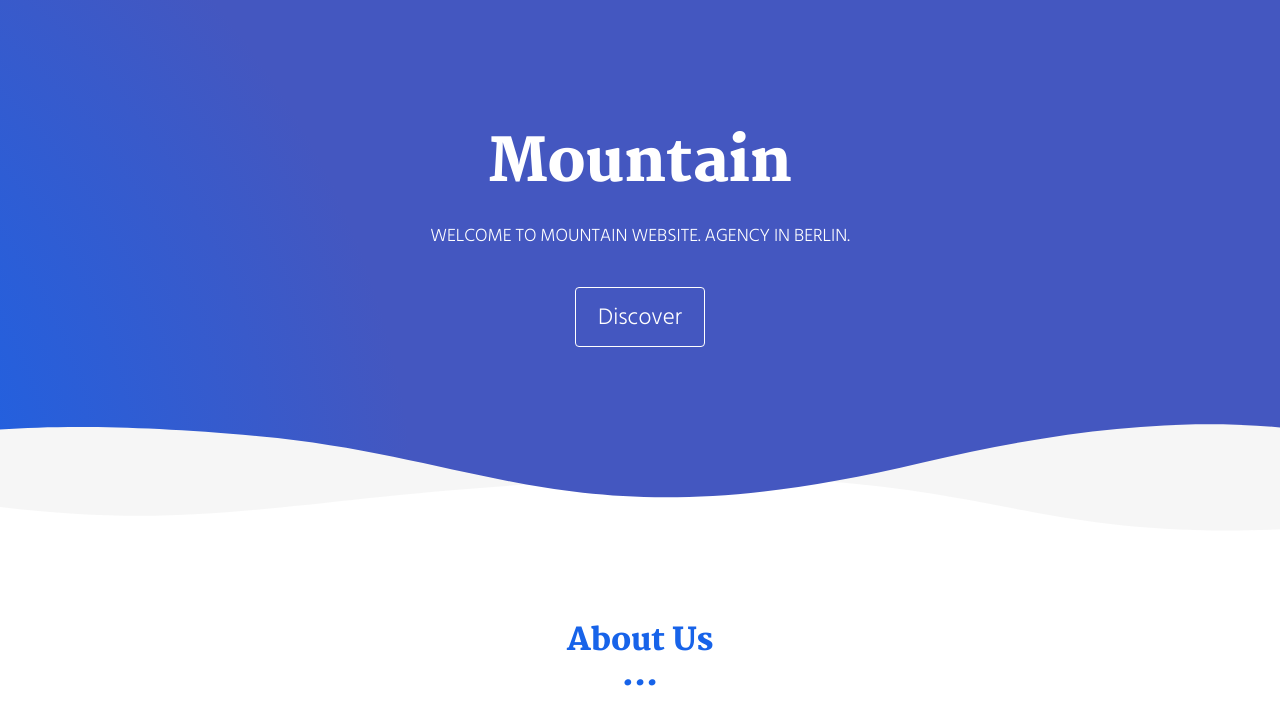
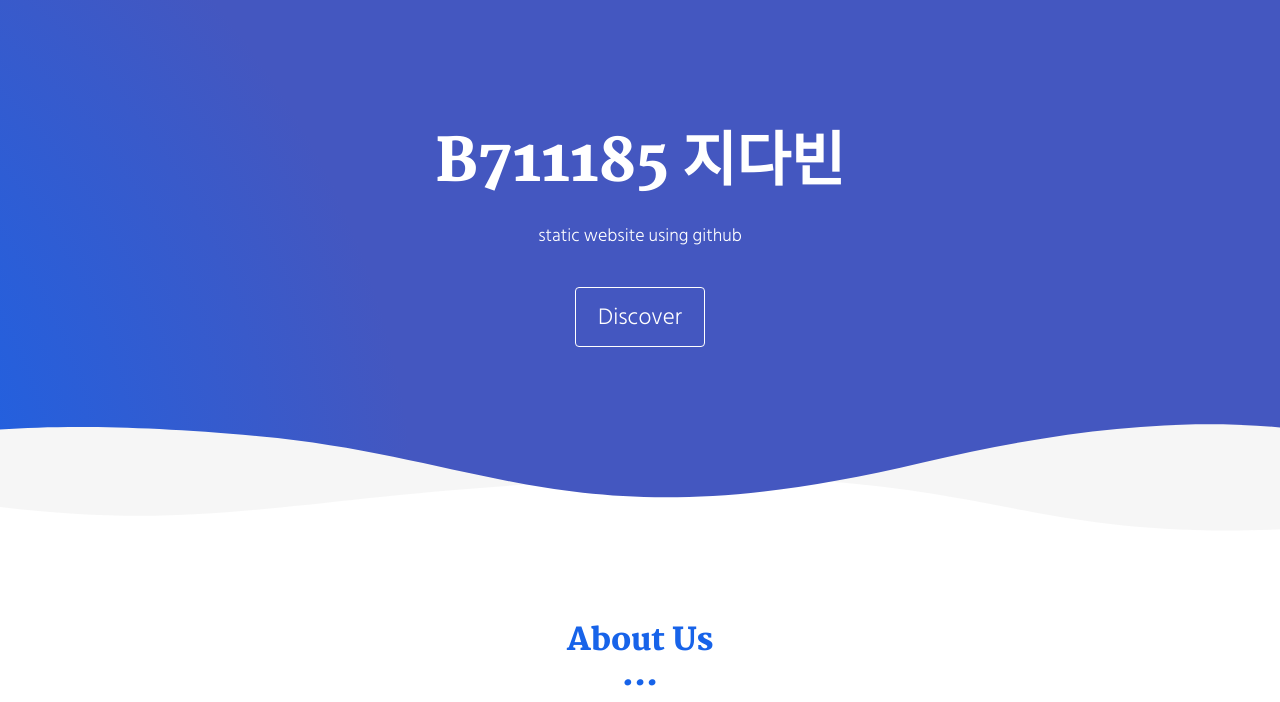
Before and after one commit to dabin1221/websiteDemo, a plain HTML site: page index.html in a window 1280 px wide. Shown: the part 84-786 px from the top of the page. Drawn offline with Linux system fonts and the light colour scheme.

Commit message:
Update index.html

```diff
--- a/index.html
+++ b/index.html
@@ -61,8 +61,8 @@
     <div class="container">
       <div class="row">
         <div class="col-xs-12">
-          <h1>Mountain</h1>
-          <p>WELCOME TO MOUNTAIN WEBSITE. AGENCY IN BERLIN.</p>
+          <h1>B711185 지다빈</h1>
+          <p>static website using github</p>
           <br>
           <a href="./project.html" class="btn btn-default btn-lg" title="">Discover</a>
         </div>
```
